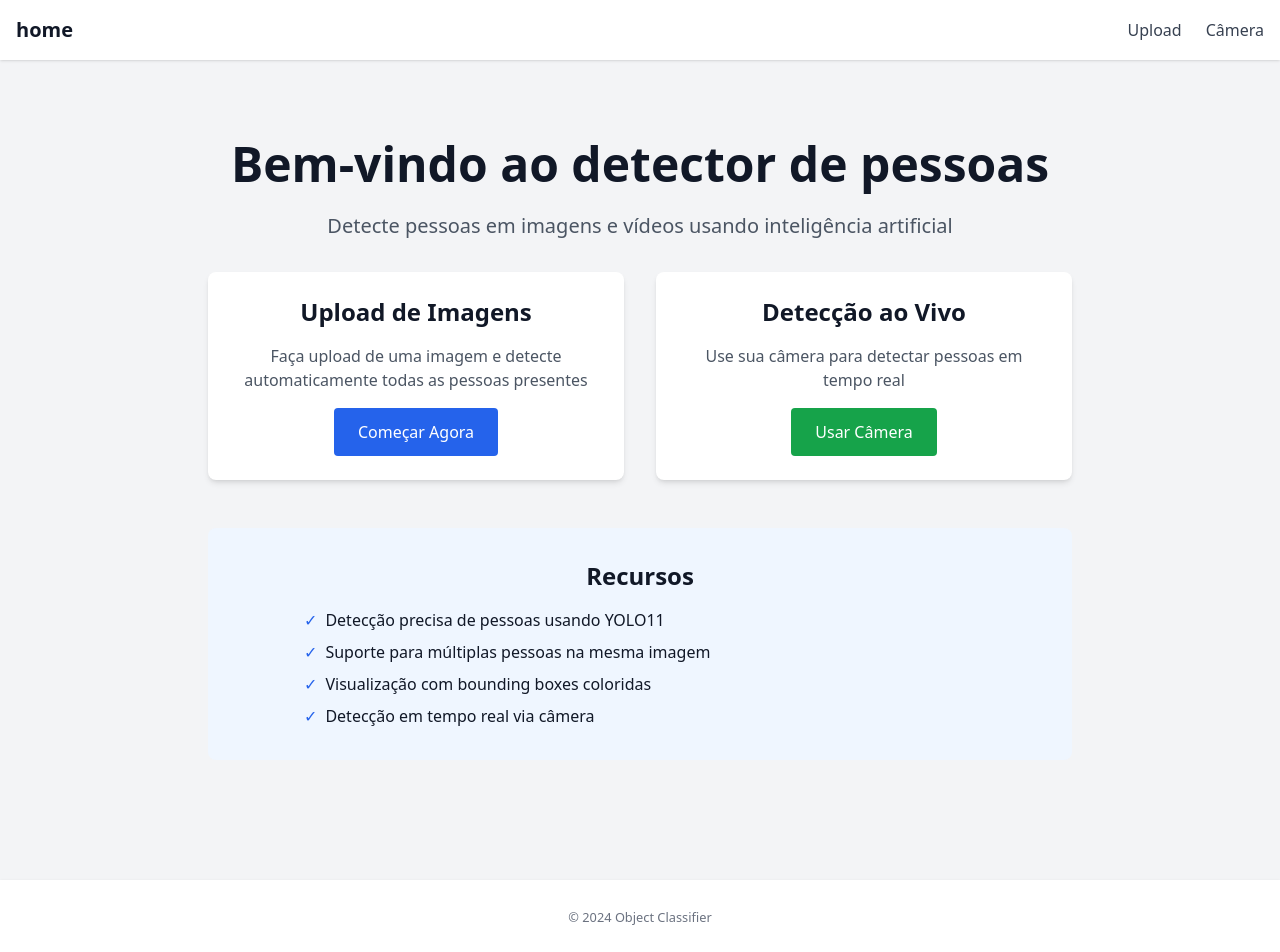
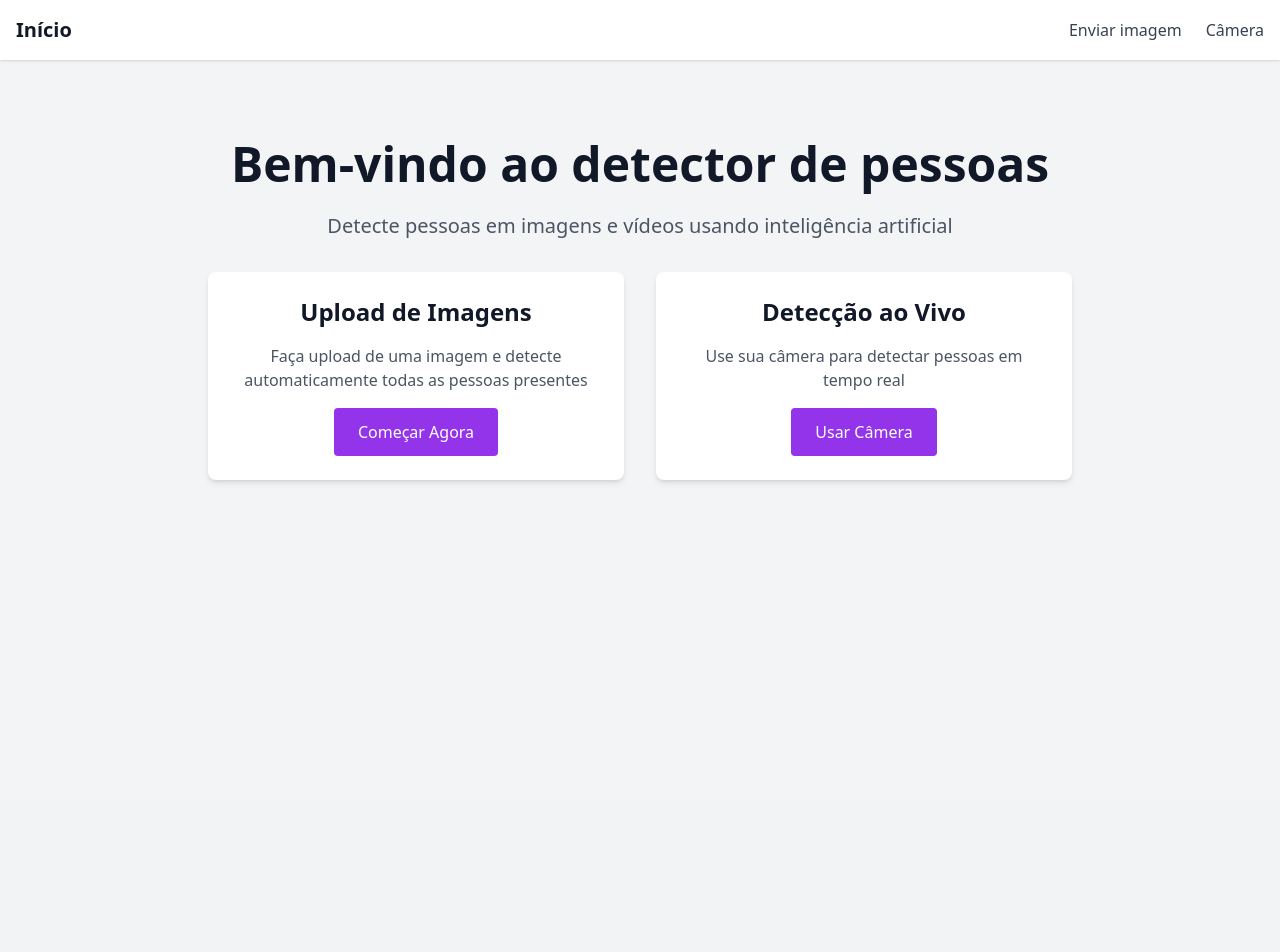
Before and after one commit to mateuskfortes/detector-de-pessoas, a Django app: page / in a window 1280 px wide. After the commit the page ends 483 px from the top, so only its background shows below. Run offline with Django 5.2, Linux system fonts and the light colour scheme; some libraries are stand-ins or nearby versions.

Commit message:
feat: Update UI text and button styles, remove unused AboutView

```diff
--- a/server/client/templates/base.html
+++ b/server/client/templates/base.html
@@ -17,13 +17,13 @@
       <div
         class="container mx-auto px-4 py-4 flex justify-between items-center"
       >
-        <a href="{% url 'home' %}" class="text-xl font-semibold">home</a>
+        <a href="{% url 'home' %}" class="text-xl font-semibold">Início</a>
         <ul class="flex gap-6">
           <li>
             <a
               href="{% url 'upload' %}"
               class="text-gray-700 hover:text-blue-600"
-              >Upload</a
+              >Enviar imagem</a
             >
           </li>
           <li>
@@ -40,11 +40,6 @@
     <!-- Main Content -->
     <main>{% block content %}{% endblock %}</main>
 
-    <!-- Footer -->
-    <footer class="bg-white shadow mt-10 py-6 text-center text-gray-500">
-      <small>&copy; 2024 Object Classifier</small>
-    </footer>
-
     {% block extra_js %}{% endblock %}
   </body>
 </html>
--- a/server/client/templates/camera.html
+++ b/server/client/templates/camera.html
@@ -24,7 +24,7 @@ Classifier{% endblock %} {% block extra_css %}
     <div class="flex gap-4">
       <button
         id="startCamera"
-        class="flex-1 bg-green-600 text-white py-2 rounded hover:bg-green-700 transition"
+        class="flex-1 bg-purple-600 text-white py-2 rounded transition"
       >
         Iniciar Detecção
       </button>
--- a/server/client/templates/home.html
+++ b/server/client/templates/home.html
@@ -1,6 +1,5 @@
 {% extends 'base.html' %} {% load static %} {% block title %}Início - Object
 Classifier{% endblock %} {% block extra_css %}
-<link rel="stylesheet" href="{% static 'css/home.css' %}" />
 {% endblock %} {% block content %}
 <div class="container mx-auto px-4 py-20 max-w-4xl text-center">
   <h1 class="text-5xl font-bold mb-6">Bem-vindo ao detector de pessoas</h1>
@@ -17,7 +16,7 @@ Classifier{% endblock %} {% block extra_css %}
       </p>
       <a
         href="{% url 'upload' %}"
-        class="inline-block bg-blue-600 text-white px-6 py-3 rounded hover:bg-blue-700 transition"
+        class="inline-block bg-purple-600 text-white px-6 py-3 rounded hover:bg-purple-700 transition"
       >
         Começar Agora
       </a>
@@ -30,34 +29,13 @@ Classifier{% endblock %} {% block extra_css %}
       </p>
       <a
         href="{% url 'camera' %}"
-        class="inline-block bg-green-600 text-white px-6 py-3 rounded hover:bg-green-700 transition"
+        class="inline-block bg-purple-600 text-white px-6 py-3 rounded hover:bg-purple-700 transition"
       >
         Usar Câmera
       </a>
     </div>
   </div>
 
-  <div class="bg-blue-50 p-8 rounded-lg">
-    <h3 class="text-2xl font-semibold mb-4">Recursos</h3>
-    <ul class="text-left max-w-2xl mx-auto space-y-2">
-      <li class="flex items-start">
-        <span class="text-blue-600 mr-2">✓</span>
-        <span>Detecção precisa de pessoas usando YOLO11</span>
-      </li>
-      <li class="flex items-start">
-        <span class="text-blue-600 mr-2">✓</span>
-        <span>Suporte para múltiplas pessoas na mesma imagem</span>
-      </li>
-      <li class="flex items-start">
-        <span class="text-blue-600 mr-2">✓</span>
-        <span>Visualização com bounding boxes coloridas</span>
-      </li>
-      <li class="flex items-start">
-        <span class="text-blue-600 mr-2">✓</span>
-        <span>Detecção em tempo real via câmera</span>
-      </li>
-    </ul>
-  </div>
 </div>
 {% endblock %} {% block extra_js %}
 <script src="{% static 'js/home.js' %}"></script>
--- a/server/client/views.py
+++ b/server/client/views.py
@@ -1,6 +1,8 @@
 from django.shortcuts import render
 from django.views import View
 from django.http import JsonResponse
+from django.views.decorators.csrf import csrf_exempt
+from django.utils.decorators import method_decorator
 
 from PIL import Image
 import io
@@ -42,10 +44,12 @@ def detect_people_in_image(image):
 
     return all_people
 
+@method_decorator(csrf_exempt, name='dispatch')
 class HomeView(View):
     def get(self, request):
         return render(request, "home.html")
 
+@method_decorator(csrf_exempt, name='dispatch')
 class UploadView(View):
     def get(self, request):
         return render(request, "upload.html")
@@ -69,6 +73,7 @@ class UploadView(View):
         except Exception as e:
             return JsonResponse({'error': str(e)}, status=500)
 
+@method_decorator(csrf_exempt, name='dispatch')
 class CameraView(View):
     def get(self, request):
         return render(request, "camera.html")
@@ -90,7 +95,3 @@ class CameraView(View):
 
         except Exception as e:
             return JsonResponse({'error': str(e)}, status=500)
-
-class AboutView(View):
-    def get(self, request):
-        return render(request, "about.html")
--- a/server/server/urls.py
+++ b/server/server/urls.py
@@ -16,12 +16,11 @@ Including another URLconf
 """
 from django.contrib import admin
 from django.urls import path
-from client.views import HomeView, UploadView, CameraView, AboutView
+from client.views import HomeView, UploadView, CameraView
 
 urlpatterns = [
     path('admin/', admin.site.urls),
     path('', HomeView.as_view(), name='home'),
     path('upload/', UploadView.as_view(), name='upload'),
     path('camera/', CameraView.as_view(), name='camera'),
-    path('about/', AboutView.as_view(), name='about'),
 ]
```
Also changed, not shown: server/client/templates/upload.html (+1 -8 lines), README.md.
